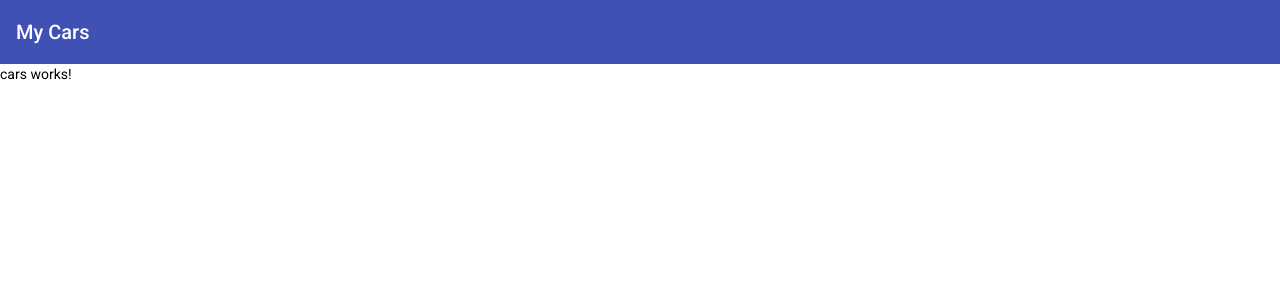
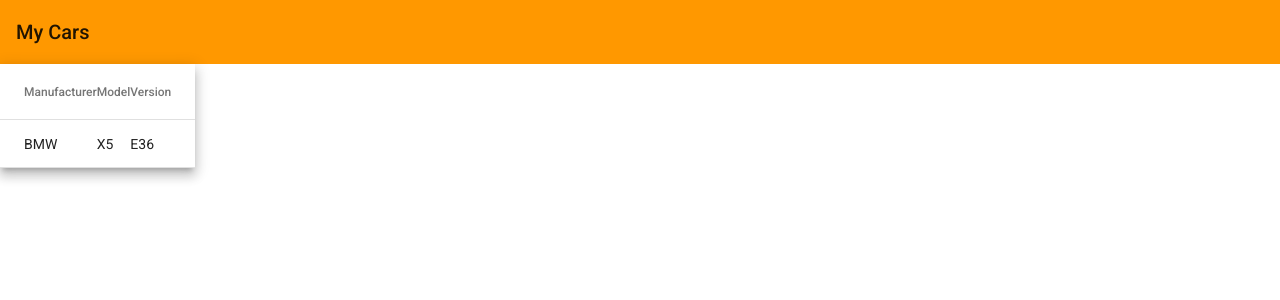
Before and after one commit to GuimaraesFranklin/angular-app, an Angular app: page /cars in a window 1280 px wide. Shown: the top 300 px of the page. Built offline with nearby package versions, Linux system fonts and the light colour scheme.

Commit message:
created table collor/style car components | created model for car data

```diff
--- a/src/app/cars/cars/cars.component.html
+++ b/src/app/cars/cars/cars.component.html
@@ -1 +1,22 @@
-<p>cars works!</p>
+<table mat-table [dataSource]="cars" class="mat-elevation-z8">
+
+  <!-- Manufacturer Column -->
+  <ng-container matColumnDef="manufacturer">
+    <th mat-header-cell *matHeaderCellDef> Manufacturer </th>
+    <td mat-cell *matCellDef="let car"> {{car.manufacturer}} </td>
+  </ng-container>
+  <!-- Model Column -->
+  <ng-container matColumnDef="model">
+    <th mat-header-cell *matHeaderCellDef> Model </th>
+    <td mat-cell *matCellDef="let car"> {{car.model}} </td>
+  </ng-container>
+  <!-- Version Column -->
+  <ng-container matColumnDef="version">
+    <th mat-header-cell *matHeaderCellDef> Version </th>
+    <td mat-cell *matCellDef="let car"> {{car.version}} </td>
+  </ng-container>
+
+
+  <tr mat-header-row *matHeaderRowDef="displayedColumns"></tr>
+  <tr mat-row *matRowDef="let row; columns: displayedColumns;"></tr>
+</table>
--- a/src/app/cars/cars/cars.component.ts
+++ b/src/app/cars/cars/cars.component.ts
@@ -1,15 +1,25 @@
 import { Component, OnInit } from '@angular/core';
+import { Cars } from '../model/cars';
 
 @Component({
   selector: 'app-cars',
   templateUrl: './cars.component.html',
-  styleUrls: ['./cars.component.scss']
+  styleUrls: ['./cars.component.scss'],
 })
 export class CarsComponent implements OnInit {
+  cars: Cars[] = [
+    {
+      '_id': '5f4d7b7a7c7c2f0f4c0a0b0f',
+      'manufacturer': 'BMW',
+      'model': 'X5',
+      'version': 'E36',
+    },
+  ];
+  displayedColumns = ['manufacturer', 'model', 'version'];
 
-  constructor() { }
-
-  ngOnInit(): void {
+  constructor() {
+    //
   }
 
+  ngOnInit(): void {}
 }
--- /dev/null
+++ b/src/app/cars/model/cars.ts
@@ -0,0 +1,6 @@
+export interface Cars {
+  _id: string;
+  manufacturer: string;
+  model: string;
+  version: string;
+}
--- a/src/environments/environment.ts
+++ b/src/environments/environment.ts
@@ -13,4 +13,4 @@ export const environment = {
  * This import should be commented out in production mode because it will have a negative impact
  * on performance if an error is thrown.
  */
-// import 'zone.js/plugins/zone-error';  // Included with Angular CLI.
+import 'zone.js/plugins/zone-error';  // Included with Angular CLI.
--- a/src/styles.scss
+++ b/src/styles.scss
@@ -2,9 +2,20 @@
 @import '@angular/material/theming';
 @include mat-core();
 
-$custom-app-primary: mat-palette($mat-blue);
+$custom-app-primary: mat-palette($mat-orange);
 $custom-app-secondary: mat-palette($mat-indigo, A200, A400, 700);
 $custom-app-warn: mat-palette($mat-red);
 
-html, body { height: 100%; }
-body { margin: 0; font-family: Roboto, "Helvetica Neue", sans-serif; }
+$custom-theme: mat-light-theme($custom-app-primary, $custom-app-secondary, $custom-app-warn);
+
+@include angular-material-theme($custom-theme);
+
+html,
+body {
+  height: 100%;
+}
+
+body {
+  margin: 0;
+  font-family: Roboto, "Helvetica Neue", sans-serif;
+}
```
Also changed, not shown: src/app/cars/cars.module.ts (+5 -2 lines).
